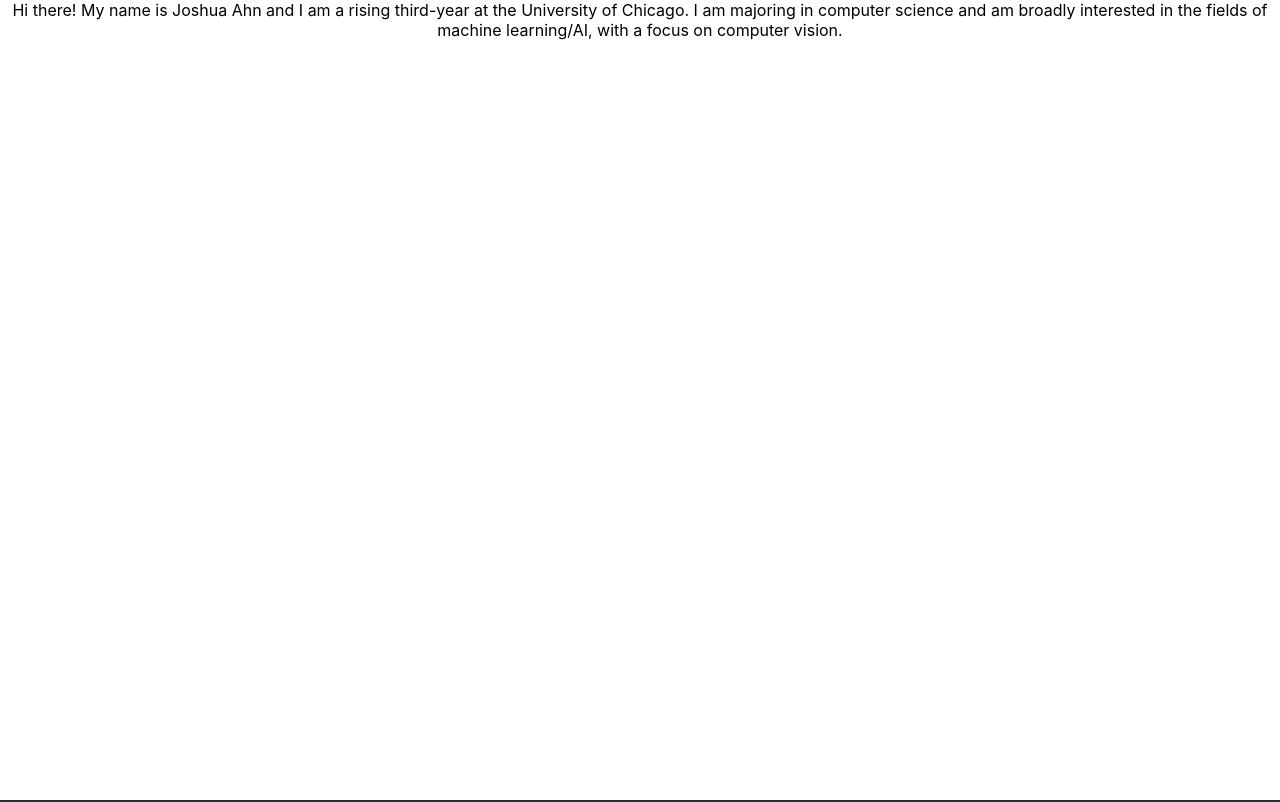
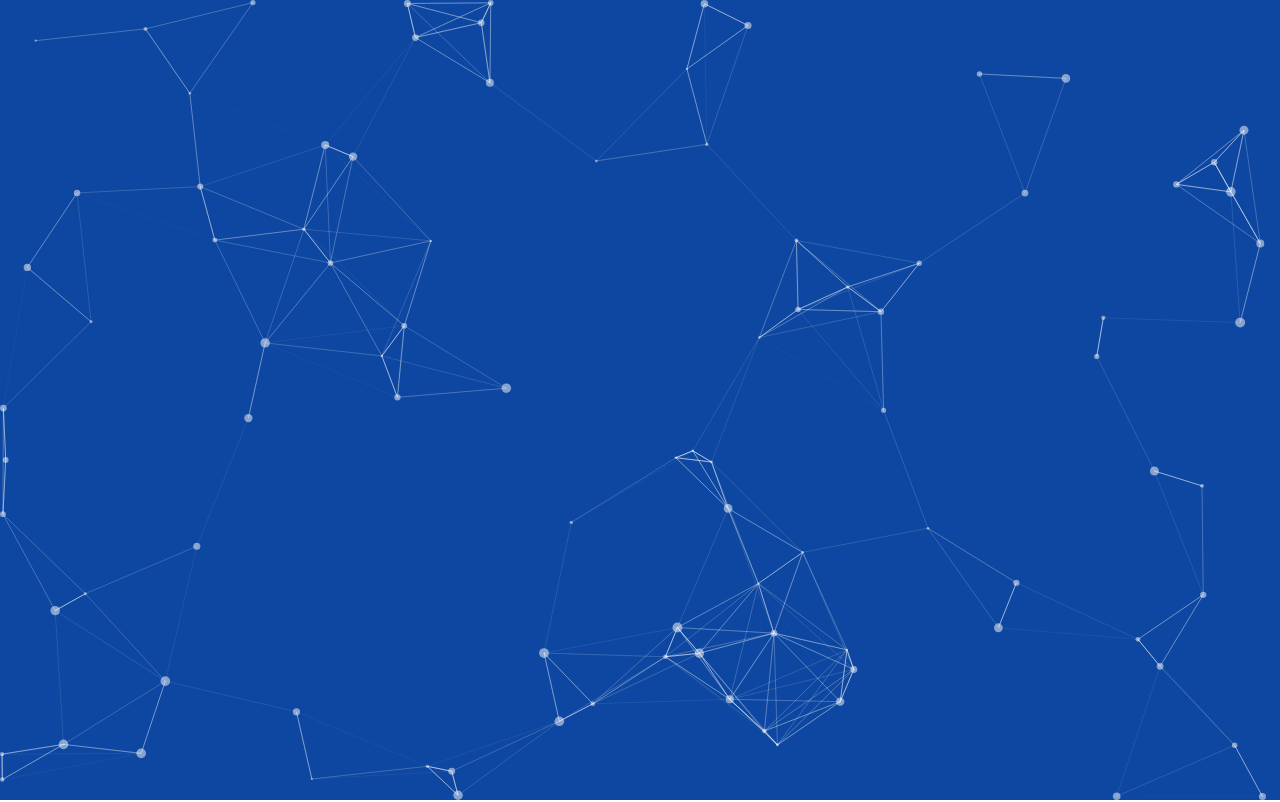
Before and after one commit to j93hahn/joshua-ahn, a React (Create React App) app in the folder my-website/: page / in a window 1280 px wide. Shown: the top 802 px of the page. Built offline with nearby package versions, Linux system fonts and the light colour scheme.

Commit message:
Incorporated particle interface into React

```diff
--- a/my-website/src/App.js
+++ b/my-website/src/App.js
@@ -1,20 +1,17 @@
-import { projects } from './projects/projects.js';
-import { socials, aboutMe, contact } from './personal/personal.js';
-import { college } from './education/education.js';
+// import { projects } from './projects/projects.js';
+// import { socials, aboutMe, contact } from './personal/personal.js';
+// import { college } from './education/education.js';
 import './App.css';
-
-
-/*
- * Important commands:
- * 1. npm start - runs localhost environment
- * 2. npm run build - builds production environment
- * 3. npm run deploy - deploy the App to github pages (build included)
- */
+import { particles } from "./particle.js";
 
 
 function App() {
-    return (
+    return particles;
+
+
+    /*(
         <div className="App">
+
             {aboutMe()}
             <header className="App-header">
                 {socials.github.display()}
@@ -24,7 +21,7 @@
                 {Object.keys(college.activities).length}
             </header>
         </div>
-    );
+    );*/
 };
 
 
--- /dev/null
+++ b/my-website/src/particle.js
@@ -0,0 +1,104 @@
+import Particles from "react-tsparticles";
+import { loadFull } from "tsparticles";
+
+
+const particlesInit = async (main) => {
+    console.log(main);
+
+    // you can initialize the tsParticles instance (main) here, adding custom shapes or presets
+    // this loads the tsparticles package bundle, it's the easiest method for getting everything ready
+    // starting from v2 you can add only the features you need reducing the bundle size
+    await loadFull(main);
+};
+
+
+const particlesLoaded = (container) => {
+    console.log(container);
+};
+
+
+const options = {
+    background: {
+        color: {
+            value: "#0d47a1",
+        },
+    },
+    fpsLimit: 120,
+    interactivity: {
+        events: {
+            onClick: {
+                enable: true,
+                mode: "push",
+            },
+            onHover: {
+                enable: true,
+                mode: "repulse",
+            },
+            resize: true,
+        },
+        modes: {
+            push: {
+            quantity: 4,
+            },
+            repulse: {
+            distance: 200,
+            duration: 0.4,
+            },
+        },
+    },
+    particles: {
+        color: {
+            value: "#ffffff",
+        },
+        links: {
+            color: "#ffffff",
+            distance: 150,
+            enable: true,
+            opacity: 0.5,
+            width: 1,
+        },
+        collisions: {
+            enable: true,
+        },
+        move: {
+            direction: "none",
+            enable: true,
+            outModes: {
+                default: "bounce",
+            },
+            random: false,
+            speed: 6,
+            straight: false,
+        },
+        number: {
+            density: {
+                enable: true,
+                area: 800,
+            },
+            value: 80,
+        },
+        opacity: {
+            value: 0.5,
+        },
+        shape: {
+            type: "circle",
+        },
+        size: {
+            value: {
+                min: 1,
+                max: 5
+            },
+        },
+    },
+    detectRetina: true,
+};
+
+
+export const particles = (
+    <Particles
+        id="tsparticles"
+        init={particlesInit}
+        loaded={particlesLoaded}
+        options={options}
+    />
+);
```
